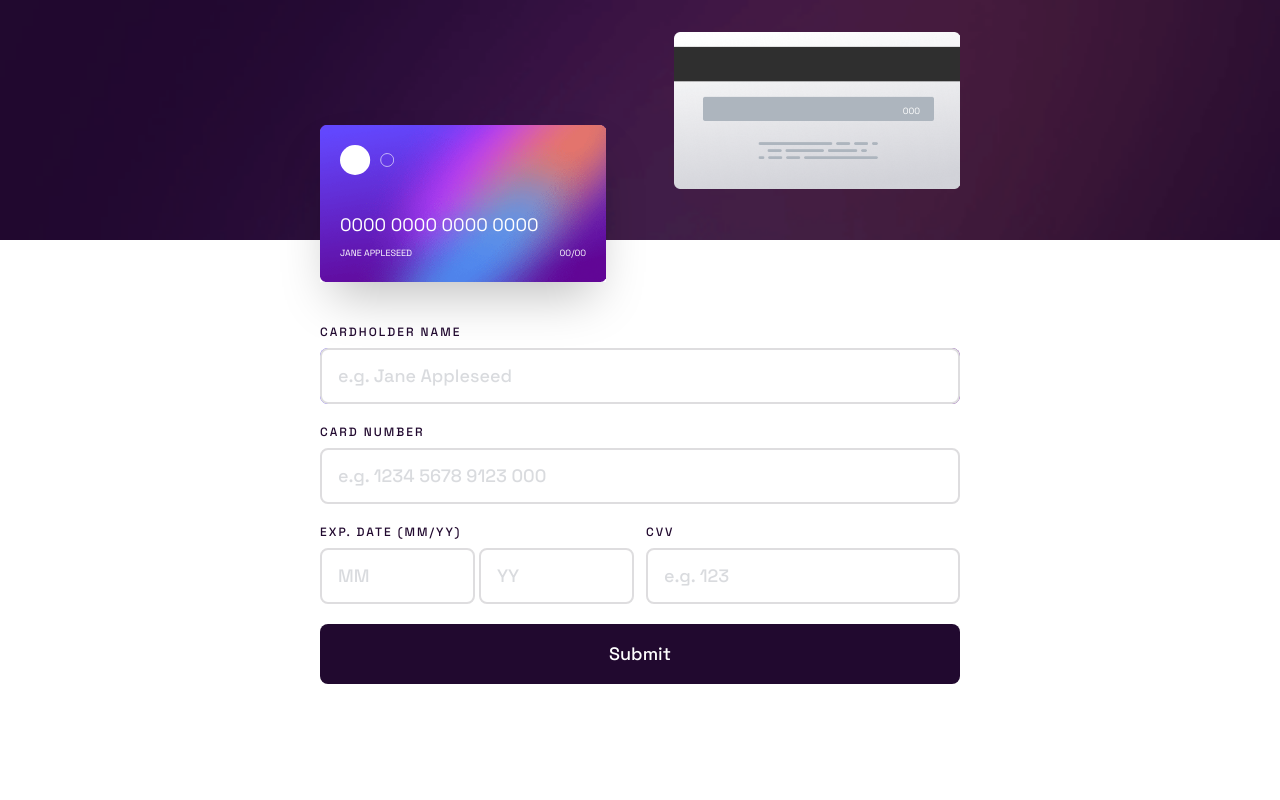
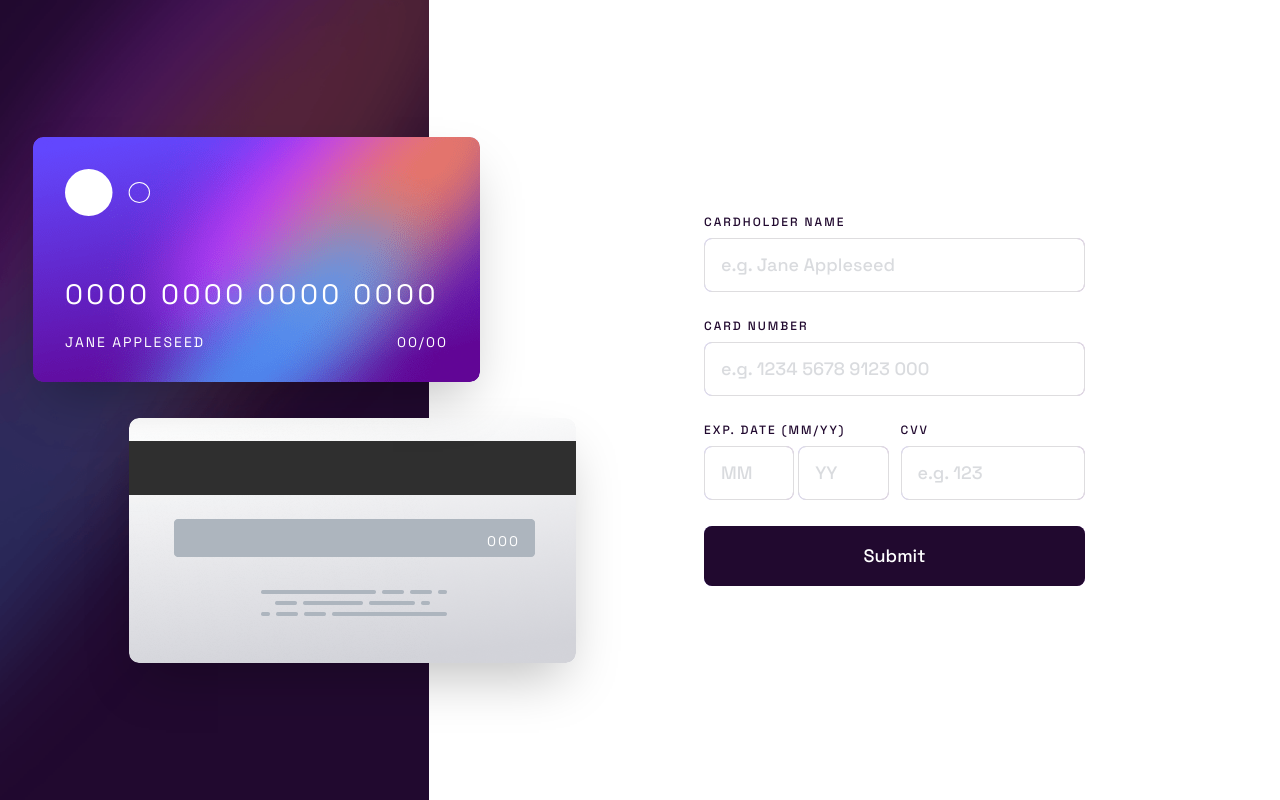
Before and after one commit to solvman/interactive-card-details-form-main, a Next.js app: page / in a window 1280 px wide. Built offline with nearby package versions, Linux system fonts and the light colour scheme.

Commit message:
chore: Update desktop layout

```diff
--- a/app/globals.css
+++ b/app/globals.css
@@ -14,7 +14,7 @@
 
 @layer base {
   input[type="text"] {
-    @apply block rounded-lg border-2 border-secondary-100 px-4 py-3 text-lg font-medium text-primary placeholder:opacity-25 hover:border-transparent focus:border-transparent focus:outline-none focus:ring-0 focus:ring-transparent active:border-transparent active:ring-0 active:ring-transparent;
+    @apply rounded-lg border border-secondary-100 bg-clip-padding px-4 py-3 text-lg font-medium text-primary placeholder:opacity-25 hover:border-transparent focus:border-transparent focus:outline-none focus:ring-0 focus-visible:border-transparent;
   }
 
   .wrapper {
@@ -24,10 +24,10 @@
 
 @layer components {
   .btn-primary {
-    @apply flex flex-row items-center justify-center rounded-lg bg-inverted px-4 py-4 text-lg font-medium text-inverted;
+    @apply relative flex flex-row items-center justify-center rounded-lg bg-inverted px-4 py-4 text-lg font-medium text-inverted before:absolute before:inset-0 before:-z-10 before:rounded-lg before:bg-gradient-1 before:opacity-50 before:transition before:duration-200 hover:before:blur focus:outline-none focus:before:blur focus-visible:outline-dashed focus-visible:outline-2 focus-visible:outline-offset-4 focus-visible:outline-primary;
   }
   .card {
-    @apply h-[157px] w-[286px] bg-cover bg-no-repeat;
+    @apply h-[157px] w-[286px] rounded-[6px] bg-cover bg-no-repeat lg:h-[245px] lg:w-[447px] lg:rounded-[10px] lg:shadow-2xl;
   }
 
   .label {
--- a/app/page.tsx
+++ b/app/page.tsx
@@ -1,57 +1,67 @@
+"use client";
+
+import { useState } from "react";
 import Image from "next/image";
+
 import imageCardLogo from "@/public/images/card-logo.svg";
+import TextInput from "@/components/TextInput";
 
 export default function Home() {
+  const [cardNumber, setCardNumber] = useState("0000 0000 0000 0000");
+  const [name, setName] = useState("Jane Appleseed");
+  const [expMonth, setExpMonth] = useState("00");
+  const [expYear, setExpYear] = useState("00");
+
   return (
-    <main>
-      <section className="mb-20 h-[240px] bg-mobile bg-cover bg-no-repeat pt-8">
-        <div className="wrapper">
+    <main className="lg:flex lg:h-screen lg:min-h-[547px] lg:flex-row lg:gap-32">
+      <section className="mb-20 h-[240px] bg-mobile bg-cover bg-no-repeat pt-8 lg:mb-0 lg:h-full lg:w-1/2 lg:bg-desktop lg:bg-contain lg:pt-0">
+        <div className="wrapper lg:flex lg:h-full lg:flex-col-reverse lg:items-end lg:justify-center lg:gap-9 lg:px-0">
           <div className="card relative ml-auto bg-card-back">
-            <p className="absolute right-10 top-1/2 -translate-y-1/2 text-[0.5625rem] text-inverted">
+            <p className="lg absolute right-10 top-1/2 -translate-y-1/2 text-[0.5625rem] text-inverted lg:right-14 lg:text-[0.875rem] lg:tracking-[2px]">
               000
             </p>
           </div>
-          <div className="card relative -top-16 bg-card-front p-5 text-inverted shadow-2xl">
+          <div className="card relative -top-16 bg-card-front p-5 text-inverted shadow-2xl lg:top-0 lg:mr-24 lg:p-8">
             <Image
               height={30}
               width={54}
               src={imageCardLogo}
               alt="Card logo"
-              className="mb-9"
+              className="mb-9 lg:mb-16 lg:h-[47px] lg:w-[85px]"
             />
-            <p className="text text-lg">0000 0000 0000 0000</p>
-            <div className="flex flex-row">
-              <p className="text-[0.5625rem] uppercase">Jane Appleseed</p>
-              <p className="ml-auto text-[0.5625rem]">00/00</p>
+            <p className="text-lg lg:mb-6 lg:text-[1.75rem] lg:tracking-[3.422px]">
+              {cardNumber}
+            </p>
+            <div className="flex flex-row text-[0.5625rem] lg:text-sm lg:tracking-[2px]">
+              <p className="uppercase">{name}</p>
+              <p className="ml-auto">
+                {expMonth}/{expYear}
+              </p>
             </div>
           </div>
         </div>
       </section>
-      <section className="relative pb-11 pt-1">
-        <div className="wrapper">
+      <section className="relative pb-11 pt-1 lg:h-full lg:w-1/2 lg:p-0">
+        <div className="wrapper lg:mx-0 lg:flex lg:h-full lg:max-w-[381px] lg:flex-col lg:items-start lg:justify-center lg:px-0">
           <form>
-            <div className="flex flex-col gap-5">
+            <div className="flex flex-col gap-5 lg:gap-[26px]">
               <div>
                 <label htmlFor="name" className="label">
                   <span className="block">Cardholder name</span>{" "}
                 </label>
-                <div className="rounded-lg bg-gradient-1">
-                  <input
-                    type="text"
-                    id="name"
-                    className="w-full"
-                    placeholder="e.g. Jane Appleseed"
-                  />
-                </div>
+                <TextInput
+                  type="text"
+                  id="name"
+                  placeholder="e.g. Jane Appleseed"
+                />
               </div>
               <div>
                 <label htmlFor="card-number" className="label">
                   <span className="block">Card number</span>
                 </label>
-                <input
+                <TextInput
                   type="text"
                   id="card-number"
-                  className="w-full"
                   placeholder="e.g. 1234 5678 9123 000"
                 />
               </div>
@@ -61,30 +71,15 @@ export default function Home() {
                     <span>Exp. date (MM/YY)</span>
                   </label>
                   <div className="flex flex-row gap-1">
-                    <input
-                      type="text"
-                      id="exp-month"
-                      className="w-full"
-                      placeholder="MM"
-                    />
-                    <input
-                      type="text"
-                      id="exp-year"
-                      className="w-full"
-                      placeholder="YY"
-                    />
+                    <TextInput type="text" id="exp-month" placeholder="MM" />
+                    <TextInput type="text" id="exp-year" placeholder="YY" />
                   </div>
                 </div>
                 <div className="flex w-1/2 flex-col">
                   <label htmlFor="cvv" className="label">
                     <span>CVV</span>
                   </label>
-                  <input
-                    type="text"
-                    id="cvv"
-                    className="w-full"
-                    placeholder="e.g. 123"
-                  />
+                  <TextInput type="text" id="cvv" placeholder="e.g. 123" />
                 </div>
               </div>
               <button type="submit" className="btn-primary">
--- /dev/null
+++ b/components/TextInput.tsx
@@ -0,0 +1,21 @@
+import { forwardRef, InputHTMLAttributes, Ref } from "react";
+
+type TextInputProsType = Omit<
+  InputHTMLAttributes<HTMLInputElement>,
+  "className"
+>;
+
+const TextInput = forwardRef(function TextInput(
+  { ...props }: TextInputProsType,
+  ref: Ref<HTMLInputElement>,
+) {
+  return (
+    <div className="group relative rounded-lg">
+      <input {...props} className="peer w-full" ref={ref} />
+      <div className="absolute inset-0 -z-10 rounded-lg bg-gradient-1 opacity-0 transition-opacity duration-200 group-focus-within:opacity-100 group-hover:opacity-100"></div>
+      <div className="absolute inset-0 -z-20 rounded-lg bg-gradient-1 opacity-25 transition duration-200 peer-focus:blur"></div>
+    </div>
+  );
+});
+
+export default TextInput;
```
